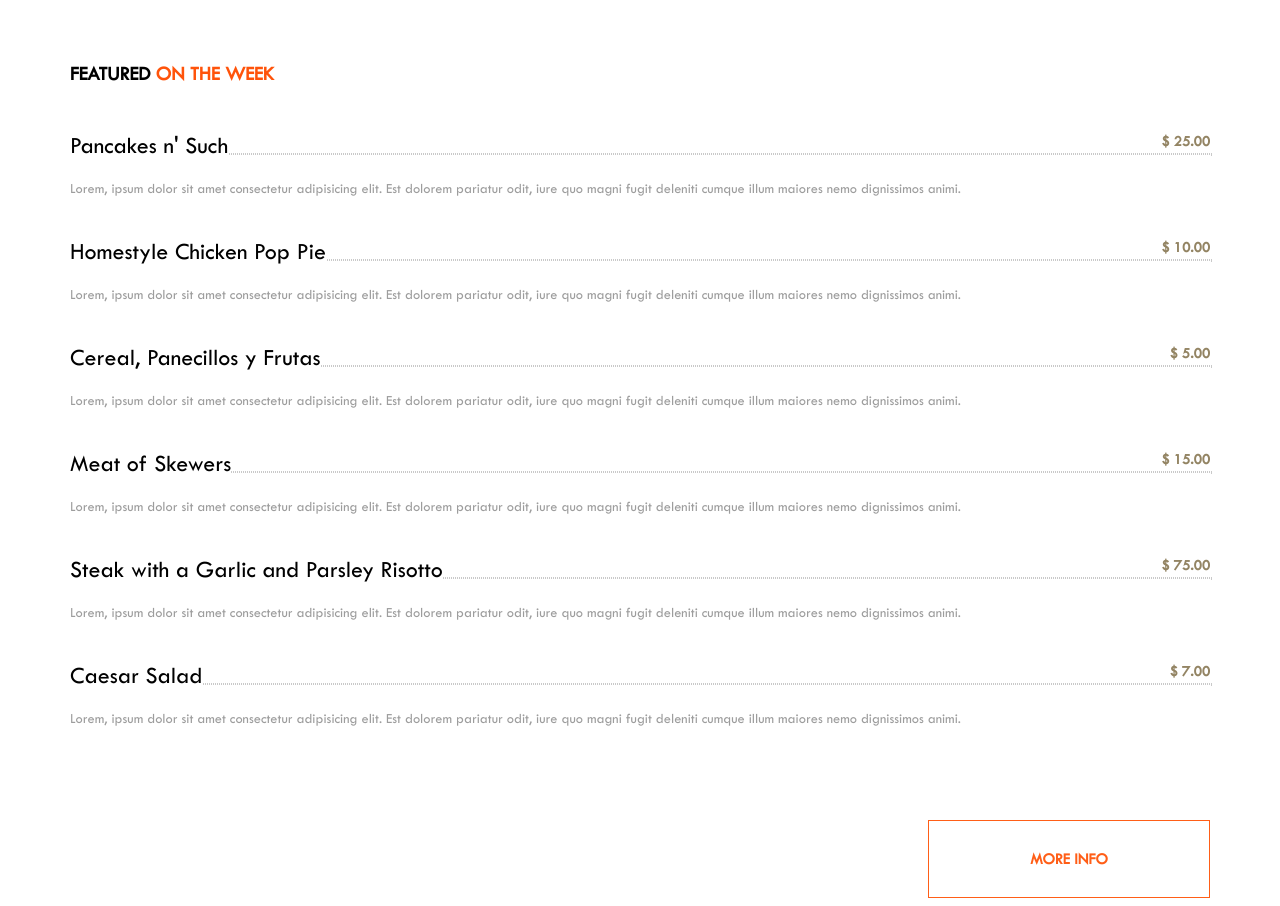
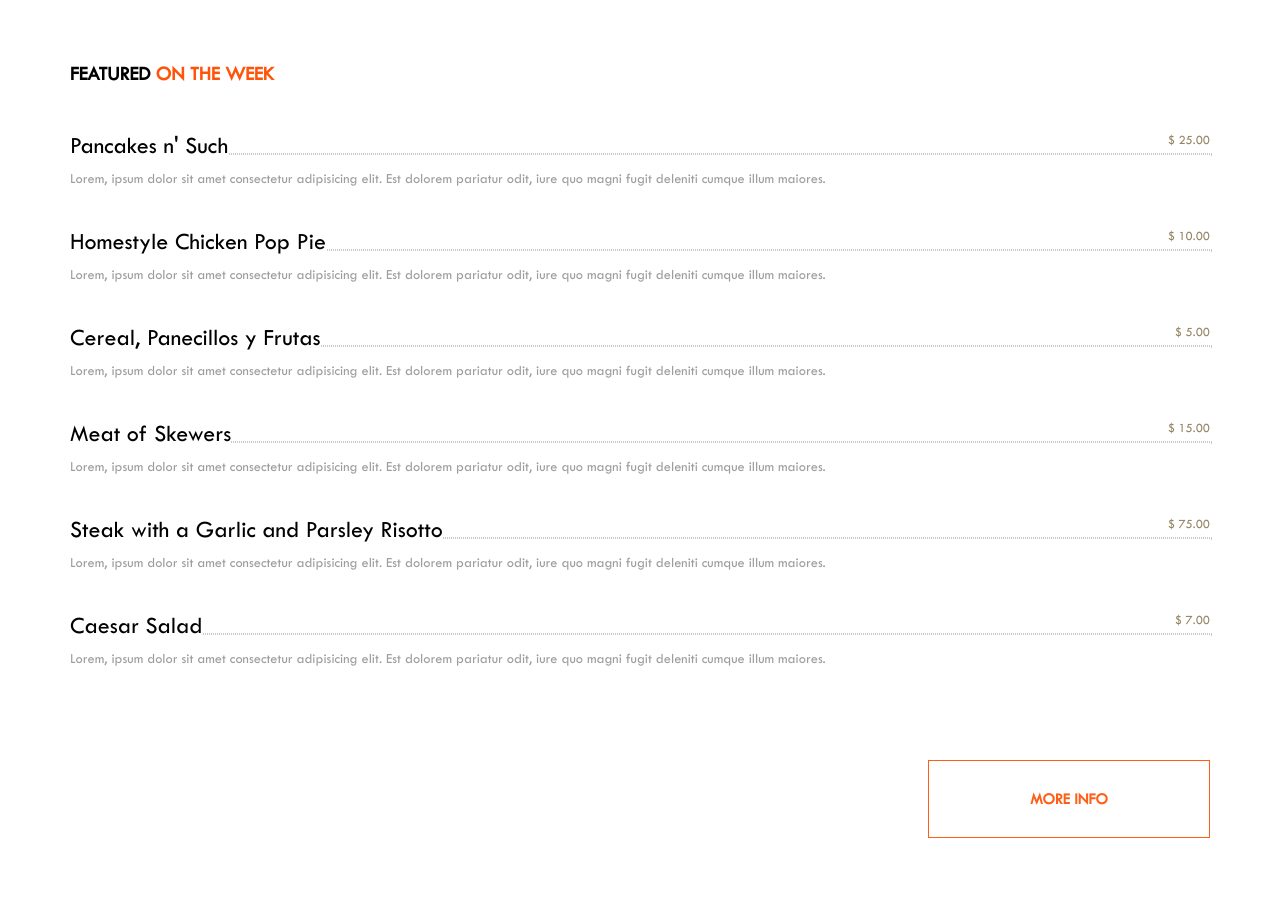
Before and after one commit to ilcary/BuildWeek1, a plain HTML site: page index.html in a window 1280 px wide. Shown: the part 2400-3306 px from the top of the page. Drawn offline with Linux system fonts and the light colour scheme.

Commit message:
menu pricing + responsive

```diff
--- a/assets/css/responsive.css
+++ b/assets/css/responsive.css
@@ -270,6 +270,20 @@
         float: right;
     }
 
+    .dish-title:after{
+        content: "";
+        display: block;
+        width: 100%;
+        border: 1px dotted #C9C9C9;
+        position: absolute;
+        margin-top: -1.5rem;
+    }
+
+    .dish p{
+        margin-top: -1rem;
+    }
+}
+
 
 
 
@@ -308,7 +322,7 @@
     }
 
 
-}
+
 
 
 
@@ -325,9 +339,6 @@
     .buttonmessage-right{
         padding-top: 2rem;
     }
-
-
-
 
 
 
@@ -409,13 +420,6 @@
         padding-left:0px;
     }
 
-
-
-    .container{
-        padding-right: 10rem;
-        padding-left: 10rem;
-    }
-
 }
 
 
--- a/assets/css/style.css
+++ b/assets/css/style.css
@@ -614,12 +614,6 @@ footer .copy span {
     line-height: 2.5rem;
 }
 
-.border-bottom{
-    position: absolute;
-    width: 100%;
-    border: 1px dotted #C9C9C9;
-    margin-top: -1.5rem ;
-}
 
 .pricing p {
 
@@ -645,16 +639,12 @@ footer .copy span {
 
 .dish .dish-price{
     color: #938463;
-    font-size: 1.5rem;
+    font-size: 1.3rem;
+    font-weight: lighter;
 }
 
 .dish-title h2 {
     padding: 0px 0px 10px;
-}
-
-#dish-price span{
-    color: #938463;
-    font-size: 1.5rem;
 }
 
 .dish p{
--- a/index.html
+++ b/index.html
@@ -260,12 +260,11 @@
 
                                     <div class="dish-title">
                                         <h2>Pancakes n' Such</h2>
-                                        <div class="border-bottom"></div>
                                         <span class="dish-price">$ 25.00</span>
                                     </div>
 
                                     <p>Lorem, ipsum dolor sit amet consectetur adipisicing elit. Est dolorem pariatur
-                                        odit, iure quo magni fugit deleniti cumque illum maiores nemo dignissimos animi.
+                                        odit, iure quo magni fugit deleniti cumque illum maiores.
                                     </p>
                                 </div>
                             </li>
@@ -275,12 +274,11 @@
 
                                     <div class="dish-title">
                                         <h2>Homestyle Chicken Pop Pie</h2>
-                                        <div class="border-bottom"></div>
                                         <span class="dish-price">$ 10.00</span>
                                     </div>
 
                                     <p>Lorem, ipsum dolor sit amet consectetur adipisicing elit. Est dolorem pariatur
-                                        odit, iure quo magni fugit deleniti cumque illum maiores nemo dignissimos animi.
+                                        odit, iure quo magni fugit deleniti cumque illum maiores.
                                     </p>
                                 </div>
                             </li>
@@ -290,12 +288,11 @@
 
                                     <div class="dish-title">
                                         <h2>Cereal, Panecillos y Frutas</h2>
-                                        <div class="border-bottom"></div>
                                         <span class="dish-price">$ 5.00</span>
                                     </div>
 
                                     <p>Lorem, ipsum dolor sit amet consectetur adipisicing elit. Est dolorem pariatur
-                                        odit, iure quo magni fugit deleniti cumque illum maiores nemo dignissimos animi.
+                                        odit, iure quo magni fugit deleniti cumque illum maiores.
                                     </p>
                                 </div>
                             </li>
@@ -305,12 +302,11 @@
 
                                     <div class="dish-title">
                                         <h2>Meat of Skewers</h2>
-                                        <div class="border-bottom"></div>
                                         <span class="dish-price">$ 15.00</span>
                                     </div>
 
                                     <p>Lorem, ipsum dolor sit amet consectetur adipisicing elit. Est dolorem pariatur
-                                        odit, iure quo magni fugit deleniti cumque illum maiores nemo dignissimos animi.
+                                        odit, iure quo magni fugit deleniti cumque illum maiores.
                                     </p>
                                 </div>
                             </li>
@@ -320,12 +316,11 @@
 
                                     <div class="dish-title">
                                         <h2>Steak with a Garlic and Parsley Risotto</h2>
-                                        <div class="border-bottom"></div>
                                         <span class="dish-price">$ 75.00</span>
                                     </div>
 
                                     <p>Lorem, ipsum dolor sit amet consectetur adipisicing elit. Est dolorem pariatur
-                                        odit, iure quo magni fugit deleniti cumque illum maiores nemo dignissimos animi.
+                                        odit, iure quo magni fugit deleniti cumque illum maiores.
                                     </p>
                                 </div>
                             </li>
@@ -335,8 +330,6 @@
 
                                     <div class="dish-title">
                                         <h2>Caesar Salad</h2>
-
-                                        <div class="border-bottom"></div>
                                         <span class="dish-price">$ 7.00</span>
 
 
@@ -344,7 +337,7 @@
                                     </div>
 
                                     <p>Lorem, ipsum dolor sit amet consectetur adipisicing elit. Est dolorem pariatur
-                                        odit, iure quo magni fugit deleniti cumque illum maiores nemo dignissimos animi.
+                                        odit, iure quo magni fugit deleniti cumque illum maiores.
                                     </p>
                                 </div>
                             </li>
```
